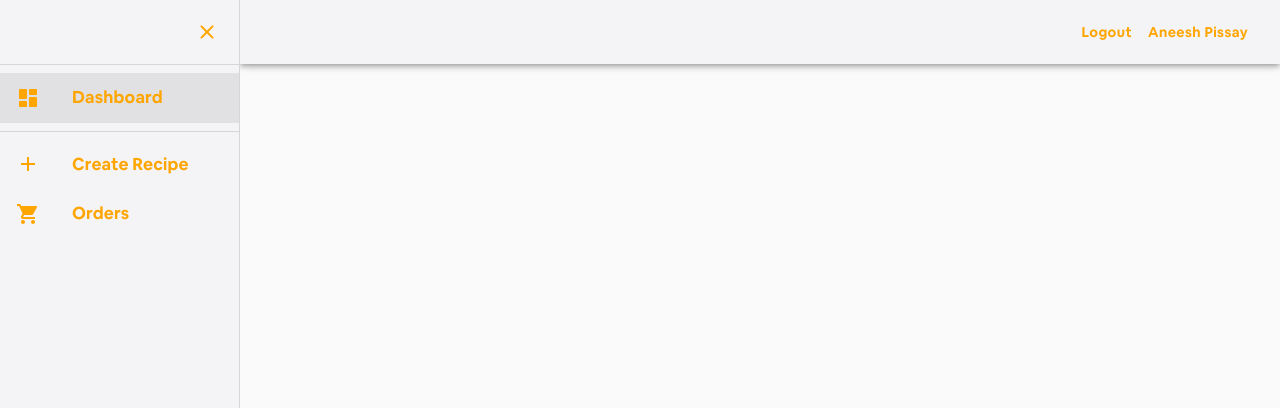
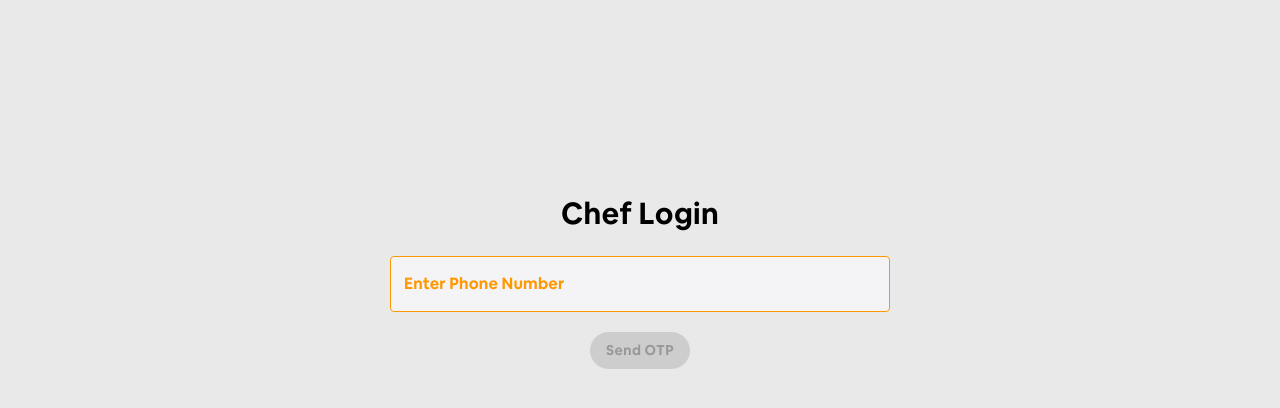
Before and after one commit to Aneeshpissay/FoodMealKit-chef, a React (Create React App) app: page /login in a window 1280 px wide. Shown: the top 408 px of the page. Built offline with nearby package versions, Linux system fonts and the light colour scheme.

Commit message:
create recipe changes

```diff
--- a/package.json
+++ b/package.json
@@ -16,7 +16,7 @@
     "material-table": "^1.69.3",
     "react": "^17.0.2",
     "react-dom": "^17.0.2",
-    "react-google-login": "^5.2.2",
+    "react-otp-input": "^2.4.0",
     "react-player": "^2.9.0",
     "react-router-dom": "^5.2.0",
     "react-scripts": "4.0.3",
--- a/src/api.js
+++ b/src/api.js
@@ -14,3 +14,6 @@ export const CREATE_RECIPE = `${BASE_URL}/create/recipe`;
 export const GET_RECIPE = `${BASE_URL}/recipe`;
 export const RECIPE_BY_ID = (id) =>  `${BASE_URL}/recipe/${id}`;
 export const PUBLISH_RECIPE = (id) => `${BASE_URL}/publish/recipe/${id}`
+export const SEND_OTP = `${BASE_URL}/sendotp`;
+export const PHONE_LOGIN = (phone, otp, username) => `${BASE_URL}/login/${phone}/${otp}/${username}`;
+export const GET_PROFILE = `${BASE_URL}/profile`;
--- a/src/index.js
+++ b/src/index.js
@@ -4,9 +4,9 @@ import './index.css';
 import App from './App';
 import reportWebVitals from './reportWebVitals';
 
-document.oncontextmenu = () => {
-  return false;
-}
+// document.oncontextmenu = () => {
+//   return false;
+// }
 
 ReactDOM.render(
     <App />,
--- a/src/store/reducers/globalReducers.js
+++ b/src/store/reducers/globalReducers.js
@@ -1,7 +1,6 @@
 export const initialState = {
     token: null,
     dark: false,
-    user: {}
 }
 
 export const globalReducer = (state, action) => {
@@ -10,13 +9,11 @@ export const globalReducer = (state, action) => {
             return {
                 ...state,
                 token: action.token,
-                user: action.user
             };
         case 'SIGN_OUT':
             return {
                 ...state,
-                token: null,
-                user: {}
+                token: null
             }
         case 'DARK_MODE':
             return {
@@ -28,11 +25,6 @@ export const globalReducer = (state, action) => {
                 ...state,
                 dark: false
             }
-        case 'GOOGLE_USER':
-            return {
-                ...state,
-                user: action.user
-            }
         default:
             return state;
     }
--- a/src/utils/textInput.js
+++ b/src/utils/textInput.js
@@ -50,7 +50,8 @@ export const TextInput = (props) => {
         multiline,
         placeholder,
         labelWidth,
-        type
+        type,
+        onInput
     } = props;
     const outlinedInputClasses = useOutlinedInputStyles();
     const classes = useStyles();
@@ -64,6 +65,7 @@ export const TextInput = (props) => {
                         classes={outlinedInputClasses}
                         onChange={onChange}
                         type={type}
+                        onInput={onInput}
                         multiline={multiline}
                         startAdornment={startAdornment}
                         endAdornment={endAdornment}
--- a/src/views/Main.js
+++ b/src/views/Main.js
@@ -1,22 +1,36 @@
-import React from 'react';
+import React, { useContext } from 'react';
+import Login from './auth/login';
 import Header from './header/header';
 import Dashboard from './dashboard/dashboard';
 import View from './recipe/view';
 import CreateRecipe from './recipe/create';
 import Orders from './orders/orders';
-import {Switch, Route, BrowserRouter} from 'react-router-dom';
+import {Switch, Route, BrowserRouter, Redirect} from 'react-router-dom';
+import { GlobalContext } from '../store/context/GlobalContext';
 
 const Main = () => {
+    const state = useContext(GlobalContext);
+    const token = state.state.token;
     return(
         <BrowserRouter>
+            {token ?
             <Header>
             <Switch>
+                <Route exact path="/">
+                    <Redirect to="/dashboard" />
+                </Route>
                 <Route exact path="/dashboard" render={props => <Dashboard {...props} />} />
                 <Route exact path="/recipe/:id" render={props => <View {...props} />} />
                 <Route exact path="/create-recipe" render={props => <CreateRecipe {...props} />} />
                 <Route exact path="/orders" render={props => <Orders {...props} />} />
             </Switch>
-            </Header>
+            </Header> :
+            <Switch>
+                <Route exact path="/">
+                    <Redirect to="/login" />
+                </Route>
+                <Route exact path="/login" render={props => <Login {...props} />} />
+            </Switch>}
         </BrowserRouter>
     )
 }
--- /dev/null
+++ b/src/views/auth/login.js
@@ -0,0 +1,88 @@
+import React, { useState, useContext } from 'react';
+import { TextInput } from '../../utils/textInput';
+import { Grid, Snackbar } from '@material-ui/core';
+import { Alert } from '@material-ui/lab';
+import { BoldText } from '../../utils/text';
+import { ContainedButton } from '../../utils/button';
+import OtpInput from 'react-otp-input';
+import { bold } from '../../constants/Font';
+import { SEND_OTP, PHONE_LOGIN, GET_PROFILE } from '../../api';
+import axios from 'axios';
+import { GlobalContext } from '../../store/context/GlobalContext';
+
+const Login = () => {
+    const [phone, setPhone] = useState('');
+    const state = useContext(GlobalContext);
+    const [otp, setOtp] = useState('');
+    const [otpSent, setOtpSent] = React.useState(false);
+    const [open, setOpen] = React.useState(false);
+    const sendOTP = () => {
+        const body = {
+            phone: phone
+        };
+        axios.post(SEND_OTP, body).then((res)=>{
+            setOtpSent(true);
+        }).catch((err)=>{
+            console.log(err)
+        })
+    }
+    const handleChange = (otp) => {
+        setOtp(otp);
+    };
+    const login = () => {
+        axios.get(PHONE_LOGIN(phone, otp, 'Chef')).then((resp)=>{
+            axios.get(GET_PROFILE, {
+                headers:{
+                    "Content-Type":"application/json",
+                    "Authorization":"Bearer " + resp.data.token
+                }
+            })
+            .then((res) => {
+                if(res.data.success) {
+                    if(res.data.user.role === 'chef') {
+                        state.dispatch({type: 'SIGN_IN', token: resp.data.token});
+                        localStorage.setItem('token', resp.data.token);
+                    }
+                    else {
+                        setOpen(true)
+                    }
+                }
+                else {
+                    setOpen(true);
+                }
+            }).catch((err) => setOpen(true));
+        }).catch((err) => setOpen(true));
+    }
+    const handleClose = (event, reason) => {
+        if (reason === 'clickaway') {
+          return;
+        }
+
+        setOpen(false);
+      };
+
+    return (
+        <Grid container justify="center" direction="column" alignItems="center" spacing={0} style={{minHeight: '70vh'}}>
+            <Snackbar open={open} anchorOrigin={{vertical: 'top', horizontal: 'right'}} autoHideDuration={6000} onClose={handleClose}>
+                <Alert onClose={handleClose} severity="error">
+                    Invalid User!
+                </Alert>
+            </Snackbar>
+            <BoldText style={{fontSize: 30, marginBottom: 20}}>Chef Login</BoldText>
+            {otpSent ? <OtpInput
+                value={otp}
+                onChange={handleChange}
+                numInputs={6}
+                inputStyle={{width: 50, height: 50, fontFamily: bold}}
+                containerStyle={{marginBottom: 20}}
+                separator={<span>-</span>}
+            /> :
+            <TextInput onChange={(e) => setPhone(e.target.value)} type="number" onInput={(e) =>{
+                e.target.value = Math.max(0, parseInt(e.target.value) ).toString().slice(0,10)
+         }} value={phone} labelName="Enter Phone Number" labelWidth={160} style={{width: 500, marginBottom: 20}} noClassName placeholder="Enter 10 Digit Mobile Number" />}
+            {otpSent ? <ContainedButton variant="contained" disabled={otp.length < 6} onClick={login}>Login</ContainedButton> : <ContainedButton variant="contained" disabled={phone.length < 10} onClick={sendOTP}>Send OTP</ContainedButton>}
+        </Grid>
+    )
+}
+
+export default Login;
--- a/src/views/recipe/create.js
+++ b/src/views/recipe/create.js
@@ -1,18 +1,21 @@
 import React from 'react';
 import { BoldText } from '../../utils/text';
-import { Paper, Divider, makeStyles, Grid, IconButton, CircularProgress, Backdrop, Snackbar } from '@material-ui/core';
+import { Paper, Divider, makeStyles, Grid, IconButton, CircularProgress, Backdrop, Snackbar, TextField, withStyles } from '@material-ui/core';
 import { ImageUpload, VideoUpload } from '../../utils/upload';
 import { TextInput } from '../../utils/textInput';
 import { Counter } from '../../utils/counter';
 import { ContainedButton } from '../../utils/button';
 import { Ingredients } from './ingredients';
 import axios from 'axios';
-import { ALL_INGREDIENTS, CREATE_RECIPE } from '../../api';
+import { CREATE_RECIPE } from '../../api';
 import CancelIcon from '@material-ui/icons/Cancel';
 import DeleteOutline from '@material-ui/icons/DeleteOutline';
 import { primary } from '../../constants/Colors';
 import { useHistory } from 'react-router-dom';
 import { Alert } from '@material-ui/lab';
+import { Autocomplete } from '@material-ui/lab';
+import { bold } from '../../constants/Font';
+import { GlobalContext } from '../../store/context/GlobalContext';
 
 const useStyles = makeStyles((theme) => ({
     root: {
@@ -24,7 +27,32 @@ const useStyles = makeStyles((theme) => ({
     },
 }));
 
+const CustomTextField = withStyles({
+    root: {
+      '& label': {
+        color: primary,
+        fontFamily: bold
+      },
+      '& label.Mui-focused': {
+        color: primary,
+        fontFamily: bold
+      },
+      '& .MuiOutlinedInput-root': {
+        '& fieldset': {
+          borderColor: primary,
+        },
+        '&:hover fieldset': {
+          borderColor: primary,
+        },
+        '&.Mui-focused fieldset': {
+          borderColor: primary,
+        },
+      },
+    },
+  })(TextField);
+
 const CreateRecipe = () => {
+    const state = React.useContext(GlobalContext);
     const history = useHistory();
     const classes = useStyles();
     const [images, setImages] = React.useState([]);
@@ -102,13 +130,7 @@ const CreateRecipe = () => {
 		deleteStepImage[index] = {method: method[index].method, stepImage: method[index].stepImage.filter((image) => image !== stepImage)};
 		setMethod(deleteStepImage);
 	};
-    const [data, setData] = React.useState([]);
     const [ingredientsData, setIngredientsData] = React.useState([]);
-    React.useEffect(() => {
-        axios.get(ALL_INGREDIENTS).then((res) => {
-            setData(res.data);
-        })
-    }, []);
     const [recipeName, setRecipeName] = React.useState('');
     const [recipeDescription, setRecipeDescription] = React.useState('');
     const [cookTime, setCookTime] = React.useState('');
@@ -116,6 +138,8 @@ const CreateRecipe = () => {
     const [loading, setLoading] = React.useState(false);
     const [open, setOpen] = React.useState(false);
     const [error, setError] = React.useState('');
+    const categoryList = ['Curry', 'Rice', 'Bread', 'Desserts'];
+    const [category, setCategory] = React.useState('');
     const saveRecipe = () => {
        setLoading(true);
        if(recipeImage.length > 0 && recipeName.length > 4 && recipeDescription.length > 4 && cookTime.length > 0 && price.length > 0) {
@@ -133,6 +157,7 @@ const CreateRecipe = () => {
             }
             dataValue.append('title', recipeName);
             dataValue.append('description', recipeDescription);
+            dataValue.append('category', category);
             dataValue.append('servings', step);
             dataValue.append('cookTime', cookTime);
             for(var j=0; j < ingredientsArr.length; j++) {
@@ -142,7 +167,12 @@ const CreateRecipe = () => {
             for(var k=0; k < method.length; k++) {
                 dataValue.append('preparation', JSON.stringify(method[k]));
             }
-            axios.post(CREATE_RECIPE, dataValue).then((res) => {
+            axios.post(CREATE_RECIPE, dataValue, {
+                headers:{
+                    "Content-Type":"application/json",
+                    "Authorization":"Bearer " + state.state.token
+                }
+            }).then((res) => {
                history.push({
                    pathname: '/dashboard',
                    state: 'createdRecipe'
@@ -203,10 +233,21 @@ const CreateRecipe = () => {
                 <VideoUpload text="Upload videos" uploadFile={(e) => uploadVideo(e)} />
                 <TextInput onChange={(e) => setRecipeName(e.target.value)} labelName="Enter Recipe Name" style={{margin: 0, marginRight: 20}} labelWidth={145} />
                 <TextInput onChange={(e) => setRecipeDescription(e.target.value)} labelName="Enter Recipe Description" multiline style={{margin: 0, marginRight: 20}} labelWidth={190} />
+                <Autocomplete
+                    id="combo-box-demo"
+                    options={categoryList}
+                    getOptionLabel={(option) => option}
+                    inputValue={category}
+                    onInputChange={(event, newInputValue) => {
+                      setCategory(newInputValue);
+                    }}
+                    style={{ width: 300, margin: 10 }}
+                    renderInput={(params) => <CustomTextField {...params} onChange={(e) => console.log(e)} label="Category" variant="outlined" />}
+                    />
                 <BoldText style={{marginLeft: 10}}>Servings</BoldText>
                 <Counter step={step} setStep={setStep} />
                 <TextInput onChange={(e) => setCookTime(e.target.value)} labelName="Cook Time" style={{margin: 0, width: 200}} placeholder="1 hr 30 mins" labelWidth={82}/>
-                <Ingredients data={data} ingredientsData={ingredientsData} setIngredientsData={setIngredientsData} />
+                <Ingredients ingredientsData={ingredientsData} setIngredientsData={setIngredientsData} />
                 <TextInput onChange={(e) => setPrice(e.target.value)} type="number" labelName="Meal Kit Price" style={{margin: 0, width: 200, marginTop: 10}} labelWidth={105}/>
                 <BoldText style={{marginLeft: 10}}>Preparation</BoldText>
             {method.map((data,index)=>(
--- a/src/views/recipe/ingredients.js
+++ b/src/views/recipe/ingredients.js
@@ -1,4 +1,4 @@
-import React, { forwardRef, useEffect, useState } from 'react';
+import React, { forwardRef } from 'react';
 import MaterialTable from 'material-table';
 import AddBox from '@material-ui/icons/AddBox';
 import ArrowDownward from '@material-ui/icons/ArrowDownward';
@@ -17,10 +17,8 @@ import Search from '@material-ui/icons/Search';
 import ViewColumn from '@material-ui/icons/ViewColumn';
 import { BoldText } from '../../utils/text';
 import { bold } from '../../constants/Font';
-import { Autocomplete } from '@material-ui/lab';
-import { TextField, withStyles, Paper } from '@material-ui/core';
+import { Paper } from '@material-ui/core';
 import { TextInput } from '../../utils/textInput';
-import { primary } from '../../constants/Colors';
 
 const tableIcons = {
     Add: forwardRef((props, ref) => <AddBox {...props} ref={ref} />),
@@ -42,68 +40,14 @@ const tableIcons = {
     ViewColumn: forwardRef((props, ref) => <ViewColumn {...props} ref={ref} />)
 };
 
-const CustomTextField = withStyles({
-  root: {
-    '& label': {
-      color: primary,
-      fontFamily: bold
-    },
-    '& label.Mui-focused': {
-      color: primary,
-      fontFamily: bold
-    },
-    '& .MuiOutlinedInput-root': {
-      '& fieldset': {
-        borderColor: primary,
-      },
-      '&:hover fieldset': {
-        borderColor: primary,
-      },
-      '&.Mui-focused fieldset': {
-        borderColor: primary,
-      },
-    },
-  },
-})(TextField);
-
 export const Ingredients = (props) => {
     const {
         ingredientsData,
         setIngredientsData,
-        data
     } = props;
-    const [ingredientsName, setIngredientsName] = useState([]);
-    useEffect(() => {
-      let ingArr = [];
-      ingredientsData.map((ingredient) => {
-        return ingArr.push(ingredient.name);
-      })
-      setIngredientsName(ingArr);
-    }, [ingredientsData]);
     const columns = [
       { title: 'Ingredient Name', field: 'name', editComponent: props => (
-        <Autocomplete
-          id="Ingredients"
-          options={data}
-          getOptionDisabled={option => ingredientsName.includes(option.name)}
-          getOptionLabel={option => option.name}
-          renderOption={(option) => (
-            <React.Fragment>
-              <img src={option.icon} width={50} height={50} alt={option.name} />
-              {option.name}
-            </React.Fragment>
-          )}
-          renderInput={params => {
-            return (
-              <CustomTextField
-                {...params}
-                variant="outlined"
-                label="Ingredients"
-              />
-            );
-          }}
-          onChange={e => props.onChange(e.target.innerText)}
-        />
+        <TextInput noClassName value={props.value} onChange={(e) => props.onChange(e.target.value)} labelName="Ingredient Name" labelWidth={128}/>
       ) },
       { title: 'Quantity', field: 'quantity', editComponent: props => (
         <TextInput noClassName value={props.value} onChange={(e) => props.onChange(e.target.value)} labelName="Quantity" labelWidth={67}/>
```
Also changed, not shown: src/App.js (+2 -5 lines), 1 other file (tests, documents, lock files or other folders).
